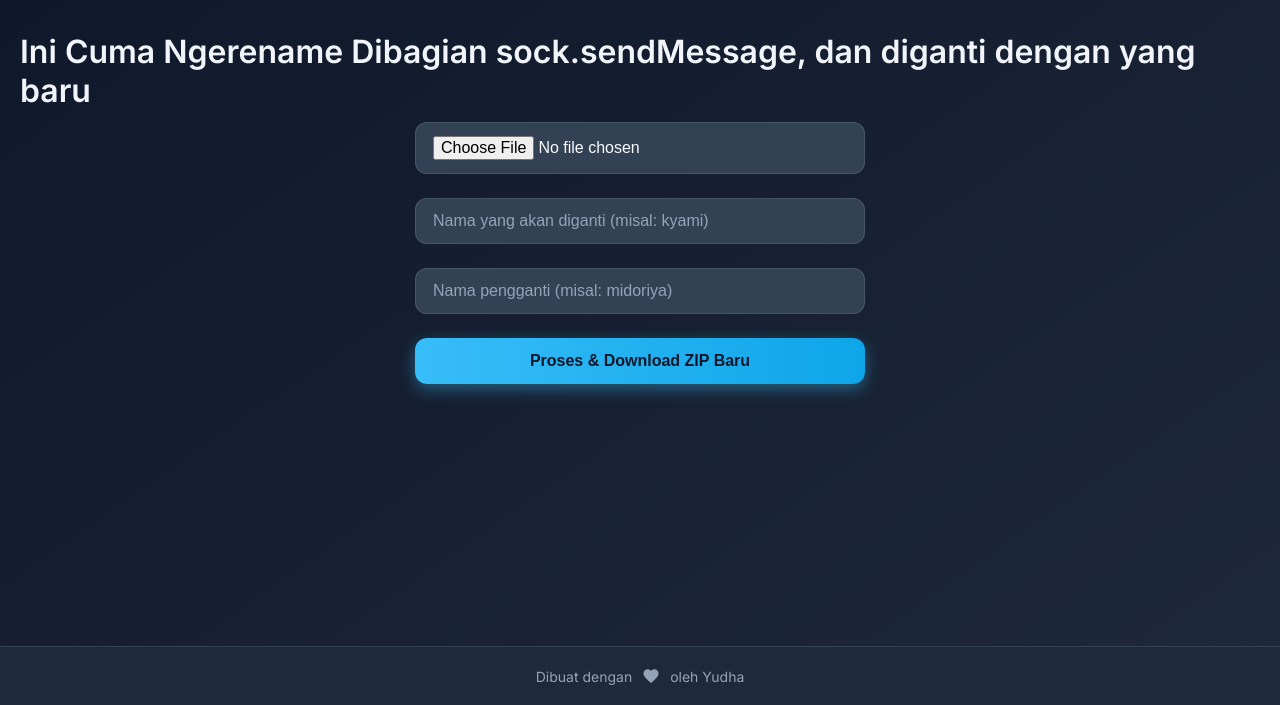
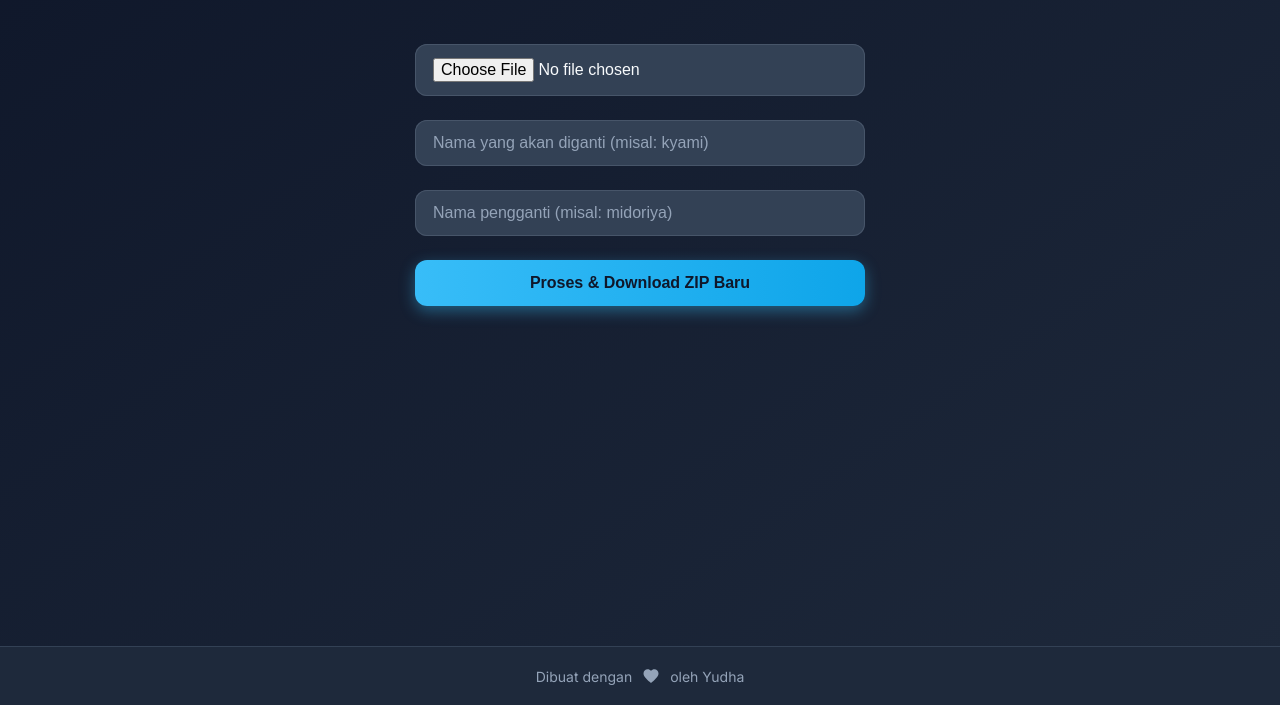
Before and after one commit to Gilangtampan12/rename-script, a plain HTML site: page index.html in a window 1280 px wide. Shown: the part 95-800 px from the top of the page. Drawn offline with nearby package versions, Linux system fonts and the light colour scheme.

Commit message:
Update index.html

```diff
--- a/index.html
+++ b/index.html
@@ -123,7 +123,6 @@
 </head>
 <body>
   <h2>Ganti Nama dalam File ZIP</h2>
-  <h1>Ini Cuma Ngerename Dibagian sock.sendMessage, dan diganti dengan yang baru</h1>
   <input type="file" id="zipInput" accept=".zip">
   <input type="text" id="oldName" placeholder="Nama yang akan diganti (misal: kyami)">
   <input type="text" id="newName" placeholder="Nama pengganti (misal: midoriya)">
```
